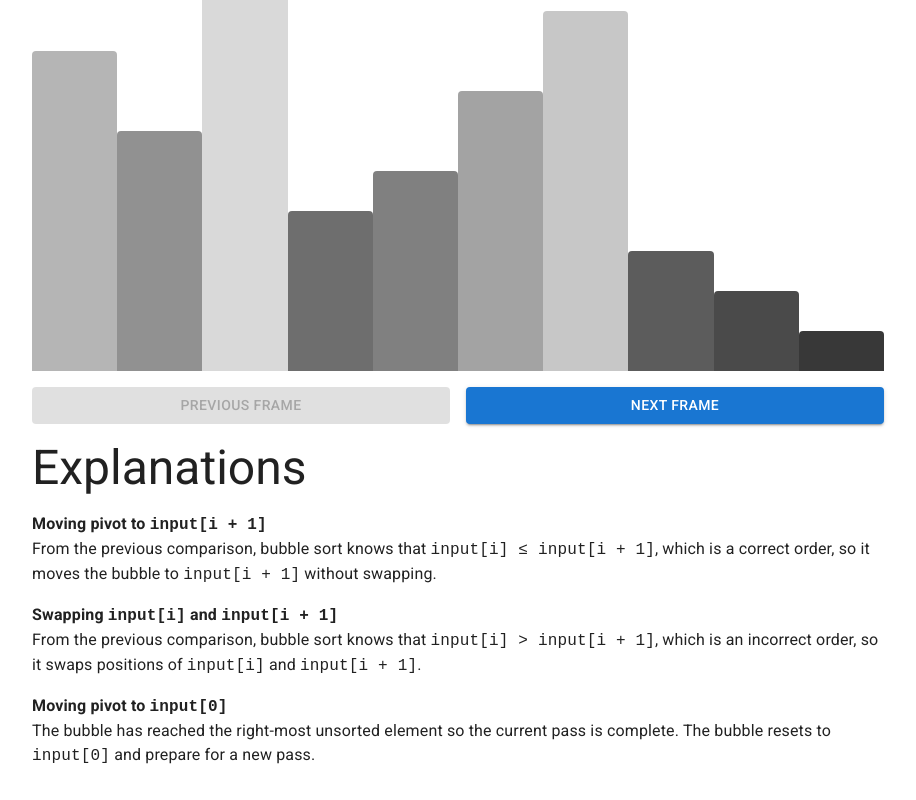
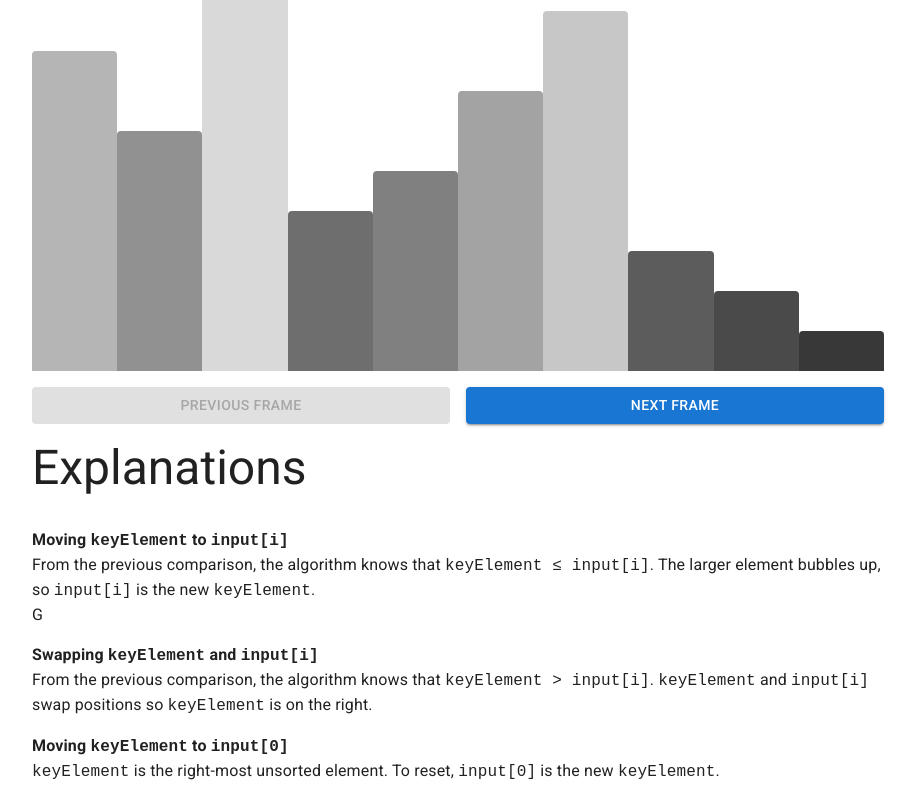
Before and after one commit to Eurydia/sorting-algorithm-visualizer, a React (Vite) app: page / in a window 1280 px wide. Shown: the part 405-1205 px from the top of the page, without its empty margins (182-1098 px from the left). Built offline with nearby package versions, Linux system fonts and the light colour scheme.

Commit message:
minor improvement to bubble sort and insertion sort

```diff
--- a/src/components/IconLabel.tsx
+++ b/src/components/IconLabel.tsx
@@ -3,7 +3,7 @@ import { Typography } from "@mui/material";
 
 type ColorLabelProps = {
 	icon: ReactNode;
-	label: string;
+	label: ReactNode;
 };
 export const IconLabel: FC<ColorLabelProps> = (
 	props,
--- a/src/renderers/RendererBubbleSort/RendererBubbleSort.tsx
+++ b/src/renderers/RendererBubbleSort/RendererBubbleSort.tsx
@@ -22,8 +22,8 @@ type RendererElemenetProps = {
 	value: number;
 	maxValue: number;
 
-	compared: boolean;
-	swapped: boolean;
+	comparing: boolean;
+	swapping: boolean;
 	rightMostUnsortedElement: boolean;
 	bubbling: boolean;
 };
@@ -33,8 +33,8 @@ const RendererElement: FC<
 	const {
 		maxValue,
 		value,
-		compared,
-		swapped,
+		comparing,
+		swapping,
 		rightMostUnsortedElement,
 		bubbling,
 	} = props;
@@ -48,11 +48,11 @@ const RendererElement: FC<
 		bgColor = pink["A100"];
 	}
 
-	if (compared) {
+	if (comparing) {
 		bgColor = blue["A100"];
 	}
 
-	if (swapped) {
+	if (swapping) {
 		bgColor = deepOrange["A100"];
 	}
 
@@ -175,7 +175,7 @@ export const RendererBubbleSort: FC<
 						}
 					/>
 					<IconLabel
-						label="Being compared"
+						label="Compared"
 						icon={
 							<SquareRounded
 								htmlColor={blue.A100}
@@ -183,7 +183,7 @@ export const RendererBubbleSort: FC<
 						}
 					/>
 					<IconLabel
-						label="Swapped places"
+						label="Swapped position"
 						icon={
 							<SquareRounded
 								htmlColor={deepOrange.A100}
@@ -192,7 +192,7 @@ export const RendererBubbleSort: FC<
 					/>
 					<IconLabel
 						icon="🧼"
-						label="Bubble"
+						label={<code>keyElement</code>}
 					/>
 				</Grid>
 				<Grid
@@ -212,10 +212,10 @@ export const RendererBubbleSort: FC<
 										key={`key-${index}`}
 										maxValue={maxValue}
 										value={value}
-										compared={currFrame.compared.includes(
+										comparing={currFrame.comparing.includes(
 											index,
 										)}
-										swapped={currFrame.swapped.includes(
+										swapping={currFrame.swapping.includes(
 											index,
 										)}
 										rightMostUnsortedElement={
@@ -223,7 +223,8 @@ export const RendererBubbleSort: FC<
 											currFrame.rightMostUnsortedElement
 										}
 										bubbling={
-											index === currFrame.bubble
+											index ===
+											currFrame.keyElement
 										}
 									/>
 								);
@@ -272,23 +273,25 @@ export const RendererBubbleSort: FC<
 				<Grid
 					item
 					xs={12}
+				></Grid>
+				<Grid
+					item
+					xs={12}
 					id="bubble-sort-additional-explanation-one"
 				>
 					<Typography fontWeight="bold">
-						Moving pivot to{" "}
-						<code>input[i + 1]</code>
+						Moving <code>keyElement</code> to{" "}
+						<code>input[i]</code>
 					</Typography>
 					<Typography>
-						From the previous comparison, bubble
-						sort knows that{" "}
-						<code>
-							input[i] &le; input[i + 1]
-						</code>
-						, which is a correct order, so it
-						moves the bubble to{" "}
-						<code>input[i + 1]</code> without
-						swapping.
+						From the previous comparison, the
+						algorithm knows that{" "}
+						<code>keyElement &le; input[i]</code>.{" "}
+						The larger element bubbles up, so{" "}
+						<code>input[i]</code> is the new{" "}
+						<code>keyElement</code>.
 					</Typography>
+					G
 				</Grid>
 				<Grid
 					item
@@ -296,19 +299,17 @@ export const RendererBubbleSort: FC<
 					id="bubble-sort-additional-explanation-two"
 				>
 					<Typography fontWeight="bold">
-						Swapping <code>input[i]</code> and{" "}
-						<code>input[i + 1]</code>
+						Swapping <code>keyElement</code> and{" "}
+						<code>input[i]</code>
 					</Typography>
 					<Typography>
-						From the previous comparison, bubble
-						sort knows that{" "}
-						<code>
-							input[i] &gt; input[i + 1]
-						</code>
-						, which is an incorrect order, so it
-						swaps positions of{" "}
-						<code>input[i]</code> and{" "}
-						<code>input[i + 1]</code>.
+						From the previous comparison, the
+						algorithm knows that{" "}
+						<code>keyElement &gt; input[i]</code>.{" "}
+						<code>keyElement</code> and{" "}
+						<code>input[i]</code> swap positions
+						so <code>keyElement</code> is on the
+						right.
 					</Typography>
 				</Grid>
 				<Grid
@@ -317,14 +318,14 @@ export const RendererBubbleSort: FC<
 					id="bubble-sort-additional-explanation-three"
 				>
 					<Typography fontWeight="bold">
-						Moving pivot to <code>input[0]</code>
+						Moving <code>keyElement</code> to{" "}
+						<code>input[0]</code>
 					</Typography>
 					<Typography>
-						The bubble has reached the right-most
-						unsorted element so the current pass
-						is complete. The bubble resets to{" "}
-						<code>input[0]</code> and prepare for
-						a new pass.
+						<code>keyElement</code> is the
+						right-most unsorted element. To reset,{" "}
+						<code>input[0]</code> is the new{" "}
+						<code>keyElement</code>.
 					</Typography>
 				</Grid>
 			</Grid>
--- a/src/renderers/RendererBubbleSort/bubbleSort.tsx
+++ b/src/renderers/RendererBubbleSort/bubbleSort.tsx
@@ -1,11 +1,10 @@
 import { Fragment, ReactNode } from "react";
-import { Link } from "@mui/material";
 
 type IndexDetails = {
-	compared: number[];
-	swapped: number[];
+	comparing: number[];
+	swapping: number[];
 	rightMostUnsortedElement: number;
-	bubble: number;
+	keyElement: number;
 };
 
 export type FrameState = IndexDetails & {
@@ -41,10 +40,10 @@ export const bubbleSort = (
 			Unsorted <code>input[0:{size - 1}]</code>.
 		</Fragment>,
 		{
-			bubble: -1,
+			keyElement: -1,
 			rightMostUnsortedElement: -1,
-			compared: [],
-			swapped: [],
+			comparing: [],
+			swapping: [],
 		},
 	);
 
@@ -57,15 +56,15 @@ export const bubbleSort = (
 			comparisonCount++;
 			generateFrameState(
 				<Fragment>
-					Compare <code>input[{i}]</code> against{" "}
-					<code>input[{i + 1}]</code>.
+					Compared <code>input[{i}]</code>
+					against <code>input[{i + 1}]</code>.
 				</Fragment>,
 				{
 					rightMostUnsortedElement:
 						size - offset - 1,
-					bubble: i,
-					compared: [i, i + 1],
-					swapped: [],
+					keyElement: i,
+					comparing: [i, i + 1],
+					swapping: [],
 				},
 			);
 
@@ -75,19 +74,15 @@ export const bubbleSort = (
 			if (b >= a) {
 				generateFrameState(
 					<Fragment>
-						Move pivot to{" "}
-						<code>input[{i + 1}]</code>. (
-						<Link href="#bubble-sort-additional-explanation-one">
-							Explanation
-						</Link>
-						)
+						Moved <code>keyElement</code> to{" "}
+						<code>input[{i + 1}]</code>.
 					</Fragment>,
 					{
-						compared: [i, i + 1],
-						swapped: [],
+						comparing: [i, i + 1],
+						swapping: [],
 						rightMostUnsortedElement:
 							size - offset - 1,
-						bubble: i + 1,
+						keyElement: i + 1,
 					},
 				);
 				continue;
@@ -100,51 +95,29 @@ export const bubbleSort = (
 			generateFrameState(
 				<Fragment>
 					Swapped <code>input[{i}]</code> and{" "}
-					<code>input[{i + 1}]</code>. (
-					<Link href="#bubble-sort-additional-explanation-two">
-						Explanation
-					</Link>
-					)
+					<code>input[{i + 1}]</code>.
 				</Fragment>,
 				{
 					rightMostUnsortedElement:
 						size - offset - 1,
-					bubble: i + 1,
-					compared: [],
-					swapped: [i, i + 1],
+					keyElement: i + 1,
+					comparing: [],
+					swapping: [i, i + 1],
 				},
 			);
 		}
+
 		generateFrameState(
 			<Fragment>
-				Move pivot to <code>input[0]</code>. (
-				<Link href="#bubble-sort-additional-explanation-three">
-					Explanation
-				</Link>
-				)
+				Moved <code>keyElement</code> to{" "}
+				<code>input[0]</code>.
 			</Fragment>,
 			{
 				rightMostUnsortedElement:
 					size - offset - 2,
-				bubble: 0,
-				compared: [],
-				swapped: [],
-			},
-		);
-		generateFrameState(
-			<Fragment>
-				Move pivot to <code>input[0]</code>. (
-				<Link href="#bubble-sort-additional-explanation-three">
-					Explanation
-				</Link>
-				)
-			</Fragment>,
-			{
-				rightMostUnsortedElement:
-					size - offset - 2,
-				bubble: 0,
-				compared: [],
-				swapped: [],
+				keyElement: 0,
+				comparing: [],
+				swapping: [],
 			},
 		);
 	}
@@ -155,9 +128,9 @@ export const bubbleSort = (
 		</Fragment>,
 		{
 			rightMostUnsortedElement: -1,
-			bubble: -1,
-			compared: [],
-			swapped: [],
+			keyElement: -1,
+			comparing: [],
+			swapping: [],
 		},
 	);
 };
--- a/src/renderers/RendererInsertionSort/RendererInsertionSort.tsx
+++ b/src/renderers/RendererInsertionSort/RendererInsertionSort.tsx
@@ -26,7 +26,7 @@ type RendererElemenetProps = {
 	compared: boolean;
 	swapped: boolean;
 	leftMostUnsortedElement: boolean;
-	pivot: boolean;
+	smallestElement: boolean;
 };
 const RendererElement: FC<
 	RendererElemenetProps
@@ -38,7 +38,7 @@ const RendererElement: FC<
 		compared,
 		swapped,
 		leftMostUnsortedElement,
-		pivot,
+		smallestElement,
 	} = props;
 
 	const height: number = (value / maxValue) * 100;
@@ -67,7 +67,7 @@ const RendererElement: FC<
 			bgcolor={bgColor}
 			height={`${height}%`}
 		>
-			{pivot ? "🗿" : ""}
+			{smallestElement ? "🦐" : ""}
 		</Grid>
 	);
 };
@@ -189,8 +189,8 @@ export const RendererInsertionSort: FC<
 						}
 					/>
 					<IconLabel
-						icon="🗿"
-						label="Pivot"
+						icon="🦐"
+						label="Key"
 					/>
 				</Grid>
 				<Grid
@@ -220,8 +220,9 @@ export const RendererInsertionSort: FC<
 											index ===
 											currFrame.leftMostUnsortedElement
 										}
-										pivot={
-											index === currFrame.pivot
+										smallestElement={
+											index ===
+											currFrame.smallestElement
 										}
 									/>
 								);
@@ -277,10 +278,20 @@ export const RendererInsertionSort: FC<
 						element
 					</Typography>
 					<Typography>
-						The pivot moves to the left-most
-						unsorted element if its value was
-						greater than its left neighbour in the
-						previous comparison.
+						From the previous comparison, the
+						algorithm knows that{" "}
+						<code>
+							input[i] &ge; input[i - 1]
+						</code>
+						, which only happens when the key has
+						been inserted into the correct
+						position. The key moves to the
+						left-most unsorted element to prepare
+						for a new pass.
+					</Typography>
+					<Typography>
+						Alternatively, the same happens if the
+						key is <code>input[0]</code>.
 					</Typography>
 				</Grid>
 				<Grid
@@ -293,14 +304,16 @@ export const RendererInsertionSort: FC<
 						<code>input[i - 1]</code>
 					</Typography>
 					<Typography>
-						After comparison,{" "}
+						From the previous comparison, the
+						algorithm knows that{" "}
+						<code>
+							input[i] &lt; input[i - 1]
+						</code>
+						. The key is not in the correct place,
+						so it swaps the positions of{" "}
 						<code>input[i]</code> and{" "}
-						<code>input[i - 1]</code> swap places
-						if{" "}
-						<code>
-							input[i - 1] &gt; input[i]
-						</code>
-						.
+						<code>input[i - 1]</code> to ensure
+						that the key is on the left.
 					</Typography>
 				</Grid>
 			</Grid>
--- a/src/renderers/RendererInsertionSort/helper.tsx
+++ b/src/renderers/RendererInsertionSort/helper.tsx
@@ -5,7 +5,7 @@ type IndexDetails = {
 	compared: number[];
 	swapped: number[];
 	leftMostUnsortedElement: number;
-	pivot: number;
+	smallestElement: number;
 };
 
 export type FrameState = IndexDetails & {
@@ -45,12 +45,12 @@ export const insertionSort = (
 			compared: [],
 			swapped: [],
 			leftMostUnsortedElement: -1,
-			pivot: -1,
+			smallestElement: -1,
 		},
 	);
 
 	for (
-		let pivotIndex = 0;
+		let pivotIndex = 1;
 		pivotIndex < size;
 		pivotIndex++
 	) {
@@ -66,7 +66,7 @@ export const insertionSort = (
 					compared: [mover, mover - 1],
 					swapped: [],
 					leftMostUnsortedElement: pivotIndex + 1,
-					pivot: mover,
+					smallestElement: mover,
 				},
 			);
 			if (dataset[mover] >= dataset[mover - 1]) {
@@ -92,7 +92,7 @@ export const insertionSort = (
 					compared: [],
 					swapped: [mover, mover - 1],
 					leftMostUnsortedElement: pivotIndex + 1,
-					pivot: mover - 1,
+					smallestElement: mover - 1,
 				},
 			);
 
@@ -112,7 +112,7 @@ export const insertionSort = (
 				compared: [],
 				swapped: [],
 				leftMostUnsortedElement: pivotIndex + 1,
-				pivot: pivotIndex + 1,
+				smallestElement: pivotIndex + 1,
 			},
 		);
 	}
@@ -125,7 +125,7 @@ export const insertionSort = (
 			compared: [],
 			swapped: [],
 			leftMostUnsortedElement: -1,
-			pivot: -1,
+			smallestElement: -1,
 		},
 	);
 };
```
